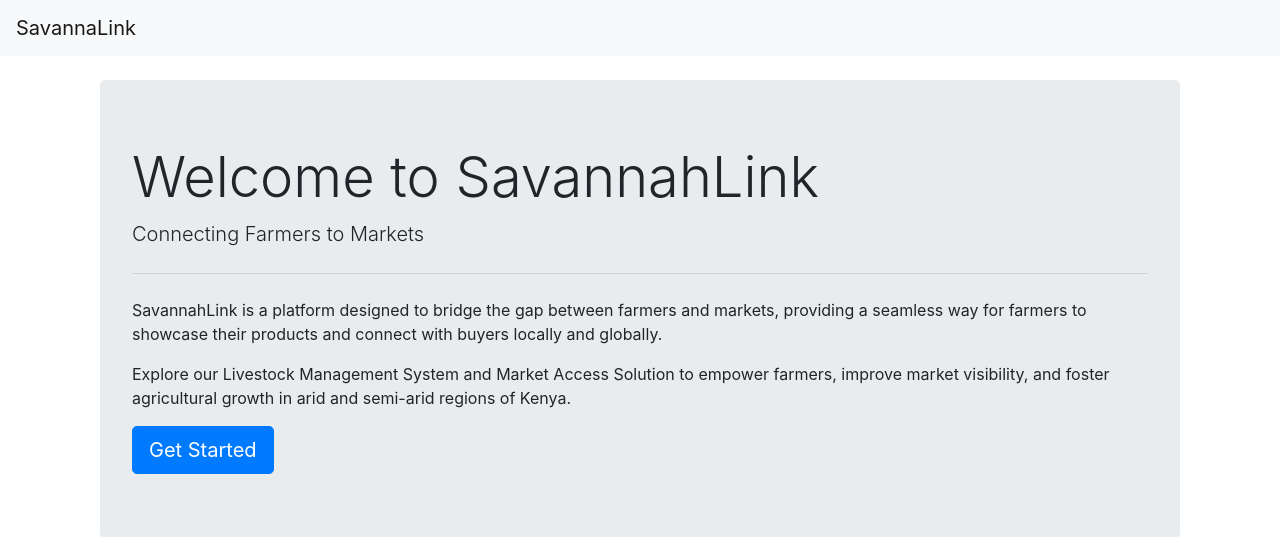
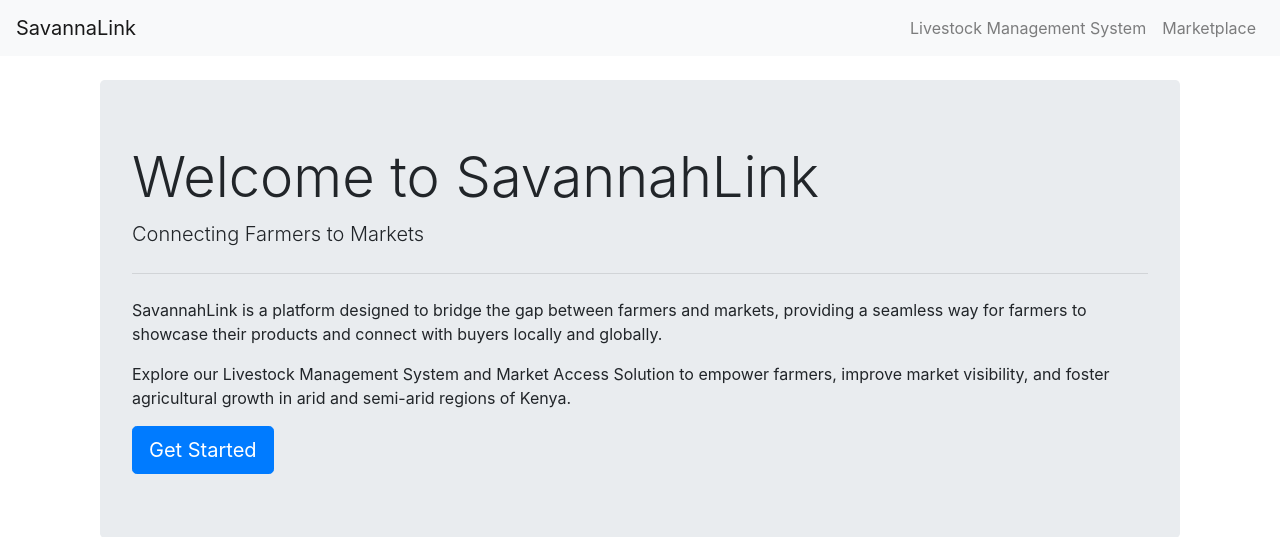
Before and after one commit to Silvokyda/SavannaLink, a Django app: page / in a window 1280 px wide. Shown: the top 537 px of the page. Run offline with Django 4.2, Linux system fonts and the light colour scheme; some libraries are stand-ins or nearby versions.

Commit message:
nabar-buttons

```diff
--- a/myApp/templates/base.html
+++ b/myApp/templates/base.html
@@ -1,5 +1,4 @@
 {% load static %}
-
 <!DOCTYPE html>
 <html lang="en">
 <head>
@@ -11,9 +10,21 @@
 </head>
 <body>
 
-<nav class="navbar navbar-expand-lg navbar-light bg-light">
-  <a class="navbar-brand" href="#">SavannaLink</a>
-  <!-- Add your navigation links or components here -->
+  <nav class="navbar navbar-expand-lg navbar-light bg-light">
+    <a class="navbar-brand" href="{% url 'landing_page' %}">SavannaLink</a>
+    <button class="navbar-toggler" type="button" data-toggle="collapse" data-target="#navbarNav" aria-controls="navbarNav" aria-expanded="false" aria-label="Toggle navigation">
+        <span class="navbar-toggler-icon"></span>
+    </button>
+    <div class="collapse navbar-collapse" id="navbarNav">
+      <ul class="navbar-nav ml-auto">
+          <li class="nav-item">
+              <a class="nav-link" href="{% url 'livestock_list' %}">Livestock Management System</a>
+          </li>
+          <li class="nav-item">
+              <a class="nav-link" href="{% url 'market_home' %}">Marketplace</a>
+          </li>
+      </ul>
+  </div>
 </nav>
 
 <div class="container mt-4">
@@ -21,6 +32,6 @@
 </div>
 
 <!-- Add your JavaScript and other scripts here -->
-<script src="{% static '/js/bootstrap.min.js' %}"></script>
+<script src="{% static 'js/bootstrap.min.js' %}"></script>
 </body>
 </html>
```
